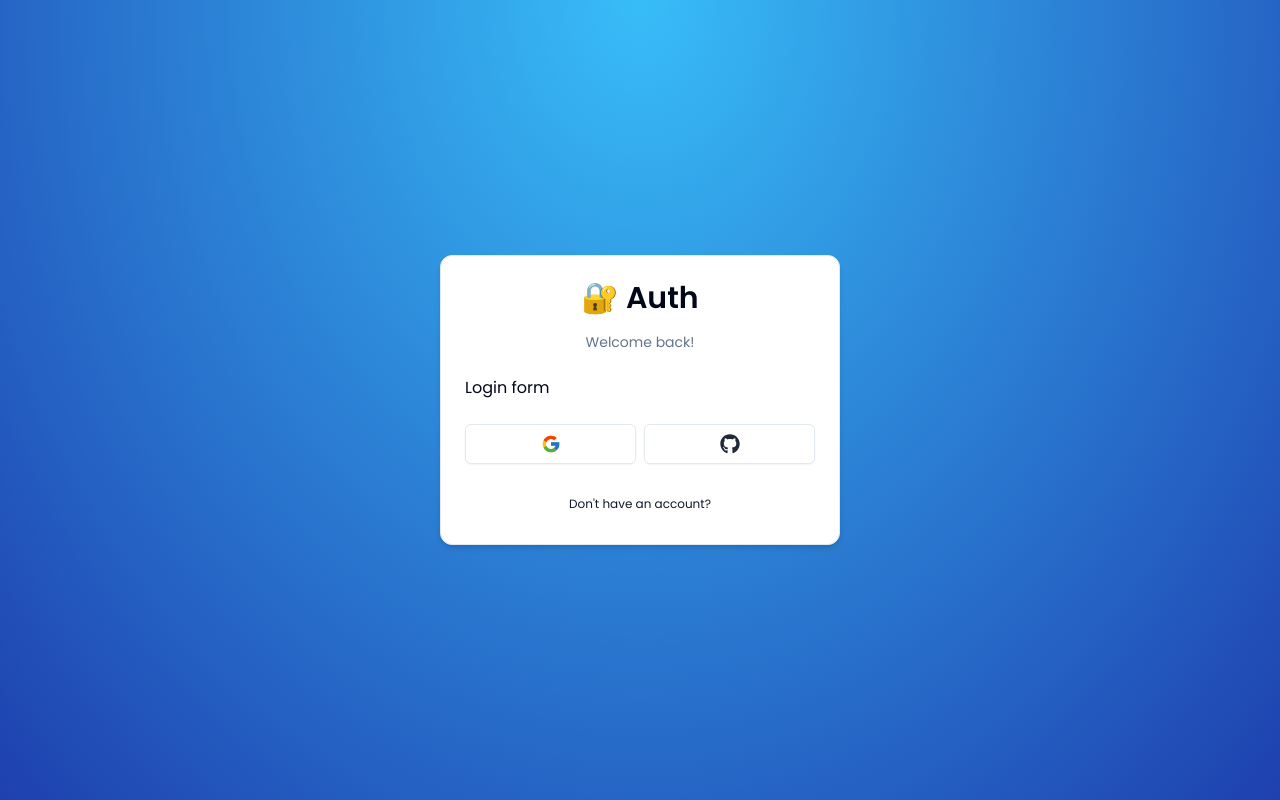
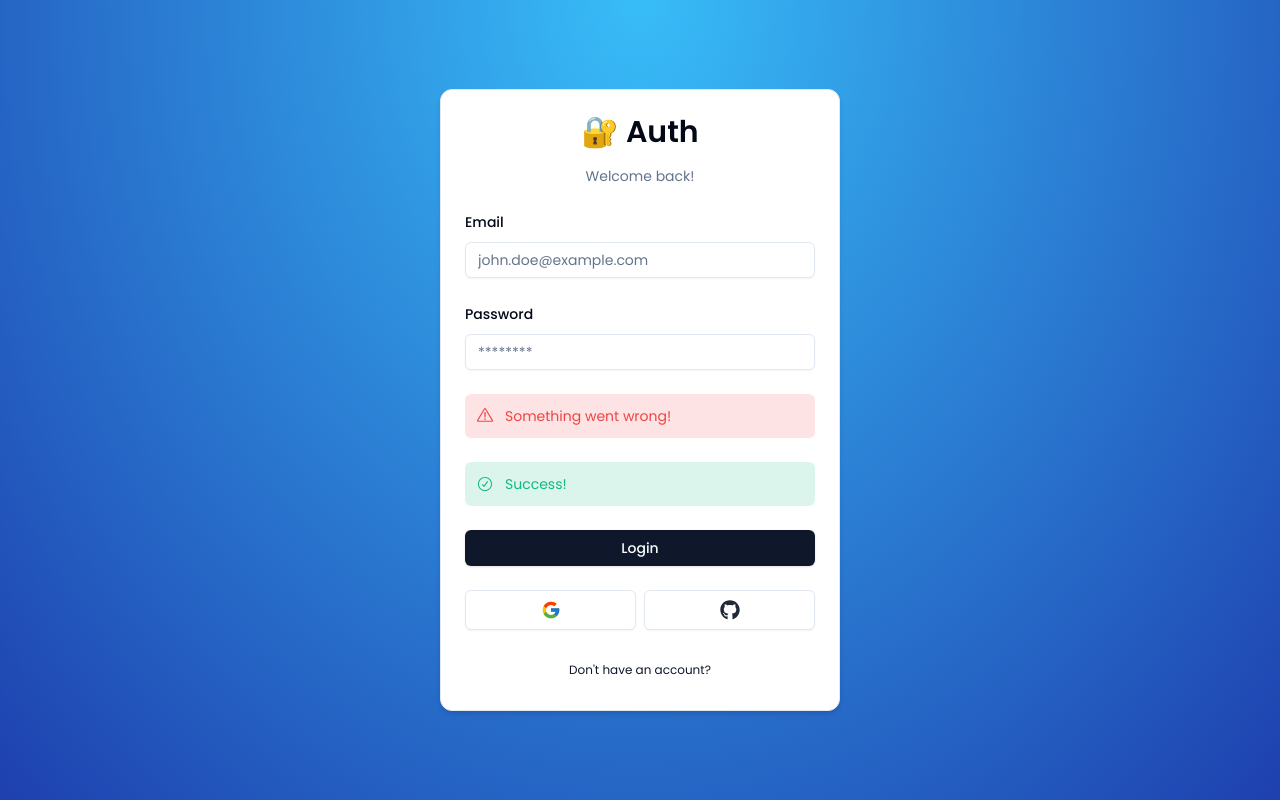
Before and after one commit to carlorizzante/nextjs-auth-2024, a Next.js app: page /auth/login in a window 1280 px wide. Built offline with nearby package versions, Linux system fonts and the light colour scheme.

Commit message:
feature(auth): completes scaffolding for login form

```diff
--- a/package.json
+++ b/package.json
@@ -9,16 +9,20 @@
     "lint": "next lint"
   },
   "dependencies": {
+    "@hookform/resolvers": "^3.3.4",
     "@radix-ui/react-icons": "^1.3.0",
+    "@radix-ui/react-label": "^2.0.2",
     "@radix-ui/react-slot": "^1.0.2",
     "class-variance-authority": "^0.7.0",
     "clsx": "^2.1.0",
     "next": "14.1.4",
     "react": "^18",
     "react-dom": "^18",
+    "react-hook-form": "^7.51.2",
     "react-icons": "^5.0.1",
     "tailwind-merge": "^2.2.2",
-    "tailwindcss-animate": "^1.0.7"
+    "tailwindcss-animate": "^1.0.7",
+    "zod": "^3.22.4"
   },
   "devDependencies": {
     "@types/node": "^20",
--- a/src/components/auth/login-form.tsx
+++ b/src/components/auth/login-form.tsx
@@ -1,6 +1,37 @@
+'use client';
+import { useForm } from 'react-hook-form';
+import * as z from 'zod';
 import { CardWrapper } from '@/components/card-wrapper';
+import { FormError } from '@/components/form-error';
+import { FormSuccess } from '@/components/form-success';
+import { Button } from '@/components/ui/button';
+import {
+  Form,
+  FormControl,
+  FormField,
+  FormItem,
+  FormLabel,
+  FormMessage,
+} from '@/components/ui/form';
+import { Input } from '@/components/ui/input';
+import { LoginSchema } from '@/schemas';
+import { zodResolver } from '@hookform/resolvers/zod';
+
+;
 
 export const LoginForm = () => {
+  const form = useForm<z.infer<typeof LoginSchema>>({
+    resolver: zodResolver(LoginSchema),
+    defaultValues: {
+      email: '',
+      password: '',
+    }
+  });
+
+  const handleSubmit = (values: z.infer<typeof LoginSchema>) => {
+    console.log(values);
+  }
+
   return (
     <CardWrapper
       headerLabel="Welcome back!"
@@ -8,7 +39,55 @@
       backButtonHref="/auth/register"
       showSocial
     >
-      Login form
+      <Form {...form}>
+        <form
+          onSubmit={form.handleSubmit(handleSubmit)}
+          className="space-y-6"
+        >
+          <div className="space-y-6">
+            <FormField
+              control={form.control}
+              name="email"
+              render={({ field }) => (
+                <FormItem>
+                  <FormLabel>Email</FormLabel>
+                  <FormControl>
+                    <Input
+                      {...field}
+                      placeholder="john.doe@example.com"
+                      type="email"
+                    />
+                  </FormControl>
+                  <FormMessage />
+                </FormItem>
+              )}
+            ></FormField>
+            <FormField
+              control={form.control}
+              name="password"
+              render={({ field }) => (
+                <FormItem>
+                  <FormLabel>Password</FormLabel>
+                  <FormControl>
+                    <Input
+                      {...field}
+                      placeholder="********"
+                      type="password"
+                    />
+                  </FormControl>
+                  <FormMessage />
+                </FormItem>
+              )}
+            ></FormField>
+          </div>
+          <FormError>Something went wrong!</FormError>
+          <FormSuccess>Success!</FormSuccess>
+          <Button
+            type="submit"
+            className="w-full"
+          >Login</Button>
+        </form>
+      </Form>
     </CardWrapper>
   );
 }
--- /dev/null
+++ b/src/components/form-error.tsx
@@ -0,0 +1,16 @@
+import { withChildren } from '@/lib/types';
+import { ExclamationTriangleIcon } from '@radix-ui/react-icons';
+
+type FormErrorProps = withChildren;
+
+export const FormError = ({ children }: FormErrorProps) => {
+  if (!children) return null;
+  return (
+    <div className="flex items-center gap-x-2 text-sm text-destructive bg-destructive/15 p-3 rounded-md">
+      <ExclamationTriangleIcon className="w-4 h-4 mr-1" />
+      <p>
+        {children}
+      </p>
+    </div>
+  );
+}
--- /dev/null
+++ b/src/components/form-success.tsx
@@ -0,0 +1,16 @@
+import { withChildren } from '@/lib/types';
+import { CheckCircledIcon } from '@radix-ui/react-icons';
+
+type FormSuccessProps = withChildren;
+
+export const FormSuccess = ({ children }: FormSuccessProps) => {
+  if (!children) return null;
+  return (
+    <div className="flex items-center gap-x-2 text-sm text-emerald-500 bg-emerald-500/15 p-3 rounded-md">
+      <CheckCircledIcon className="w-4 h-4 mr-1" />
+      <p>
+        {children}
+      </p>
+    </div>
+  );
+}
--- a/src/components/index.ts
+++ b/src/components/index.ts
@@ -1,5 +1,7 @@
 export { BackButton } from './back-button';
 export { CardWrapper } from './card-wrapper';
+export { FormError } from './form-error';
+export { FormSuccess } from './form-success';
 export { Header } from './header';
 export { Social } from './social';
 export * from './auth';
--- /dev/null
+++ b/src/components/ui/form.tsx
@@ -0,0 +1,176 @@
+import * as React from "react"
+import * as LabelPrimitive from "@radix-ui/react-label"
+import { Slot } from "@radix-ui/react-slot"
+import {
+  Controller,
+  ControllerProps,
+  FieldPath,
+  FieldValues,
+  FormProvider,
+  useFormContext,
+} from "react-hook-form"
+
+import { cn } from "@/lib/utils"
+import { Label } from "@/components/ui/label"
+
+const Form = FormProvider
+
+type FormFieldContextValue<
+  TFieldValues extends FieldValues = FieldValues,
+  TName extends FieldPath<TFieldValues> = FieldPath<TFieldValues>
+> = {
+  name: TName
+}
+
+const FormFieldContext = React.createContext<FormFieldContextValue>(
+  {} as FormFieldContextValue
+)
+
+const FormField = <
+  TFieldValues extends FieldValues = FieldValues,
+  TName extends FieldPath<TFieldValues> = FieldPath<TFieldValues>
+>({
+  ...props
+}: ControllerProps<TFieldValues, TName>) => {
+  return (
+    <FormFieldContext.Provider value={{ name: props.name }}>
+      <Controller {...props} />
+    </FormFieldContext.Provider>
+  )
+}
+
+const useFormField = () => {
+  const fieldContext = React.useContext(FormFieldContext)
+  const itemContext = React.useContext(FormItemContext)
+  const { getFieldState, formState } = useFormContext()
+
+  const fieldState = getFieldState(fieldContext.name, formState)
+
+  if (!fieldContext) {
+    throw new Error("useFormField should be used within <FormField>")
+  }
+
+  const { id } = itemContext
+
+  return {
+    id,
+    name: fieldContext.name,
+    formItemId: `${id}-form-item`,
+    formDescriptionId: `${id}-form-item-description`,
+    formMessageId: `${id}-form-item-message`,
+    ...fieldState,
+  }
+}
+
+type FormItemContextValue = {
+  id: string
+}
+
+const FormItemContext = React.createContext<FormItemContextValue>(
+  {} as FormItemContextValue
+)
+
+const FormItem = React.forwardRef<
+  HTMLDivElement,
+  React.HTMLAttributes<HTMLDivElement>
+>(({ className, ...props }, ref) => {
+  const id = React.useId()
+
+  return (
+    <FormItemContext.Provider value={{ id }}>
+      <div ref={ref} className={cn("space-y-2", className)} {...props} />
+    </FormItemContext.Provider>
+  )
+})
+FormItem.displayName = "FormItem"
+
+const FormLabel = React.forwardRef<
+  React.ElementRef<typeof LabelPrimitive.Root>,
+  React.ComponentPropsWithoutRef<typeof LabelPrimitive.Root>
+>(({ className, ...props }, ref) => {
+  const { error, formItemId } = useFormField()
+
+  return (
+    <Label
+      ref={ref}
+      className={cn(error && "text-destructive", className)}
+      htmlFor={formItemId}
+      {...props}
+    />
+  )
+})
+FormLabel.displayName = "FormLabel"
+
+const FormControl = React.forwardRef<
+  React.ElementRef<typeof Slot>,
+  React.ComponentPropsWithoutRef<typeof Slot>
+>(({ ...props }, ref) => {
+  const { error, formItemId, formDescriptionId, formMessageId } = useFormField()
+
+  return (
+    <Slot
+      ref={ref}
+      id={formItemId}
+      aria-describedby={
+        !error
+          ? `${formDescriptionId}`
+          : `${formDescriptionId} ${formMessageId}`
+      }
+      aria-invalid={!!error}
+      {...props}
+    />
+  )
+})
+FormControl.displayName = "FormControl"
+
+const FormDescription = React.forwardRef<
+  HTMLParagraphElement,
+  React.HTMLAttributes<HTMLParagraphElement>
+>(({ className, ...props }, ref) => {
+  const { formDescriptionId } = useFormField()
+
+  return (
+    <p
+      ref={ref}
+      id={formDescriptionId}
+      className={cn("text-[0.8rem] text-muted-foreground", className)}
+      {...props}
+    />
+  )
+})
+FormDescription.displayName = "FormDescription"
+
+const FormMessage = React.forwardRef<
+  HTMLParagraphElement,
+  React.HTMLAttributes<HTMLParagraphElement>
+>(({ className, children, ...props }, ref) => {
+  const { error, formMessageId } = useFormField()
+  const body = error ? String(error?.message) : children
+
+  if (!body) {
+    return null
+  }
+
+  return (
+    <p
+      ref={ref}
+      id={formMessageId}
+      className={cn("text-[0.8rem] font-medium text-destructive", className)}
+      {...props}
+    >
+      {body}
+    </p>
+  )
+})
+FormMessage.displayName = "FormMessage"
+
+export {
+  useFormField,
+  Form,
+  FormItem,
+  FormLabel,
+  FormControl,
+  FormDescription,
+  FormMessage,
+  FormField,
+}
--- /dev/null
+++ b/src/components/ui/input.tsx
@@ -0,0 +1,25 @@
+import * as React from "react"
+
+import { cn } from "@/lib/utils"
+
+export interface InputProps
+  extends React.InputHTMLAttributes<HTMLInputElement> {}
+
+const Input = React.forwardRef<HTMLInputElement, InputProps>(
+  ({ className, type, ...props }, ref) => {
+    return (
+      <input
+        type={type}
+        className={cn(
+          "flex h-9 w-full rounded-md border border-input bg-transparent px-3 py-1 text-sm shadow-sm transition-colors file:border-0 file:bg-transparent file:text-sm file:font-medium placeholder:text-muted-foreground focus-visible:outline-none focus-visible:ring-1 focus-visible:ring-ring disabled:cursor-not-allowed disabled:opacity-50",
+          className
+        )}
+        ref={ref}
+        {...props}
+      />
+    )
+  }
+)
+Input.displayName = "Input"
+
+export { Input }
--- /dev/null
+++ b/src/components/ui/label.tsx
@@ -0,0 +1,26 @@
+"use client"
+
+import * as React from "react"
+import * as LabelPrimitive from "@radix-ui/react-label"
+import { cva, type VariantProps } from "class-variance-authority"
+
+import { cn } from "@/lib/utils"
+
+const labelVariants = cva(
+  "text-sm font-medium leading-none peer-disabled:cursor-not-allowed peer-disabled:opacity-70"
+)
+
+const Label = React.forwardRef<
+  React.ElementRef<typeof LabelPrimitive.Root>,
+  React.ComponentPropsWithoutRef<typeof LabelPrimitive.Root> &
+    VariantProps<typeof labelVariants>
+>(({ className, ...props }, ref) => (
+  <LabelPrimitive.Root
+    ref={ref}
+    className={cn(labelVariants(), className)}
+    {...props}
+  />
+))
+Label.displayName = LabelPrimitive.Root.displayName
+
+export { Label }
--- /dev/null
+++ b/src/schemas/index.ts
@@ -0,0 +1,10 @@
+import * as z from 'zod';
+
+export const LoginSchema = z.object({
+  email: z.string().email({
+    message: "Email is required"
+  }),
+  password: z.string().min(1, {
+    message: "Password is required"
+  }),
+});
```
Also changed, not shown: 1 other file (tests, documents, lock files or other folders).
